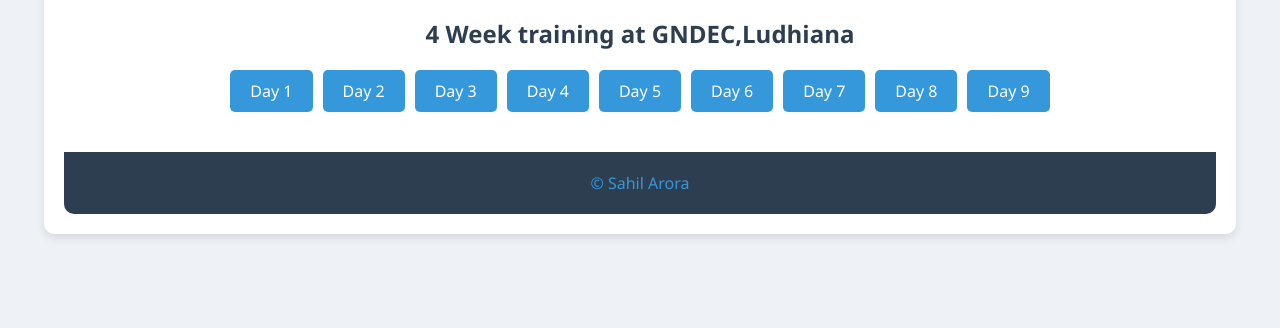
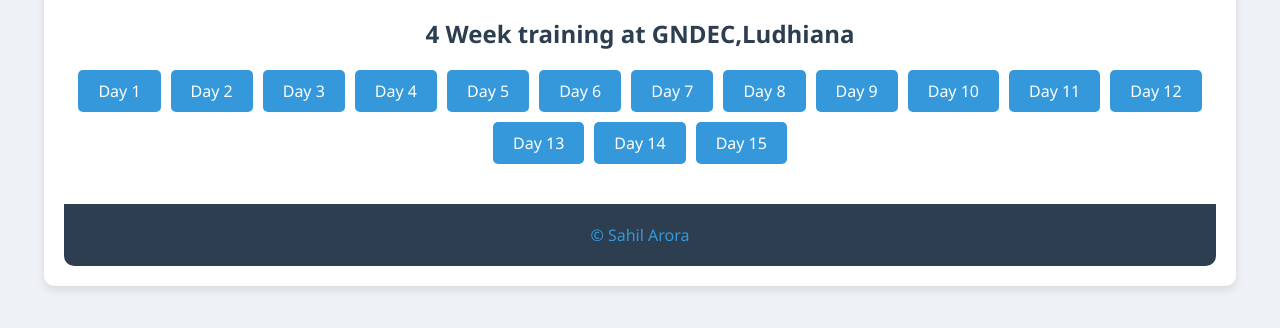
Before and after one commit to SahilAroraYT/TR-102-Daily-Diary, a plain HTML site: page index.html in a window 1280 px wide. Shown: the part 236-564 px from the top of the page. Drawn offline with Linux system fonts and the light colour scheme.

Commit message:
Update index.html

```diff
--- a/index.html
+++ b/index.html
@@ -121,13 +121,13 @@
                 <a href="Day7.html">Day 7</a>
                 <a href="Day8.html">Day 8</a>
                 <a href="Day9.html">Day 9</a>
-               <!-- <a href="day10.html">Day 10</a>  -->
-                <!-- <a href="day11.html">Day 11</a>  -->
-                <!-- <a href="day12.html">Day 12</a>
+               <a href="day10.html">Day 10</a>
+                <a href="day11.html">Day 11</a>
+              <a href="day12.html">Day 12</a>
                 <a href="day13.html">Day 13</a>
                 <a href="day14.html">Day 14</a>
                 <a href="day15.html">Day 15</a>
-                <a href="day16.html">Day 16</a>
+<!--                 <a href="day16.html">Day 16</a>
                 <a href="day17.html">Day 17</a>
                 <a href="day18.html">Day 18</a>
                 <a href="day19.html">Day 19</a>
@@ -139,7 +139,7 @@
                 <a href="day25.html">Day 25</a>
                 <a href="day26.html">Day 26</a>
                 <a href="day27.html">Day 27</a>
-                <a href="day28.html">Day 28</a> -->
+                <a href="day28.html">Day 28</a>  -->
             </div>
         </section>
 
```
